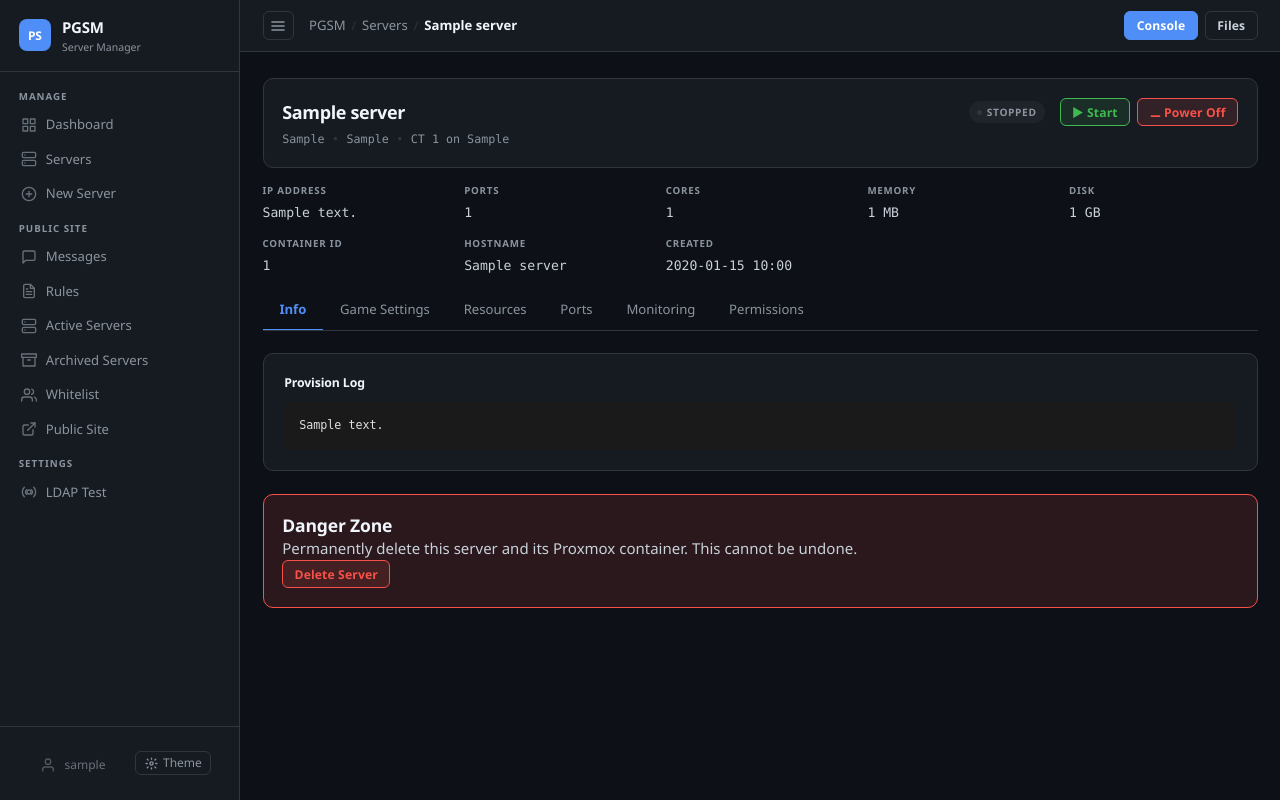
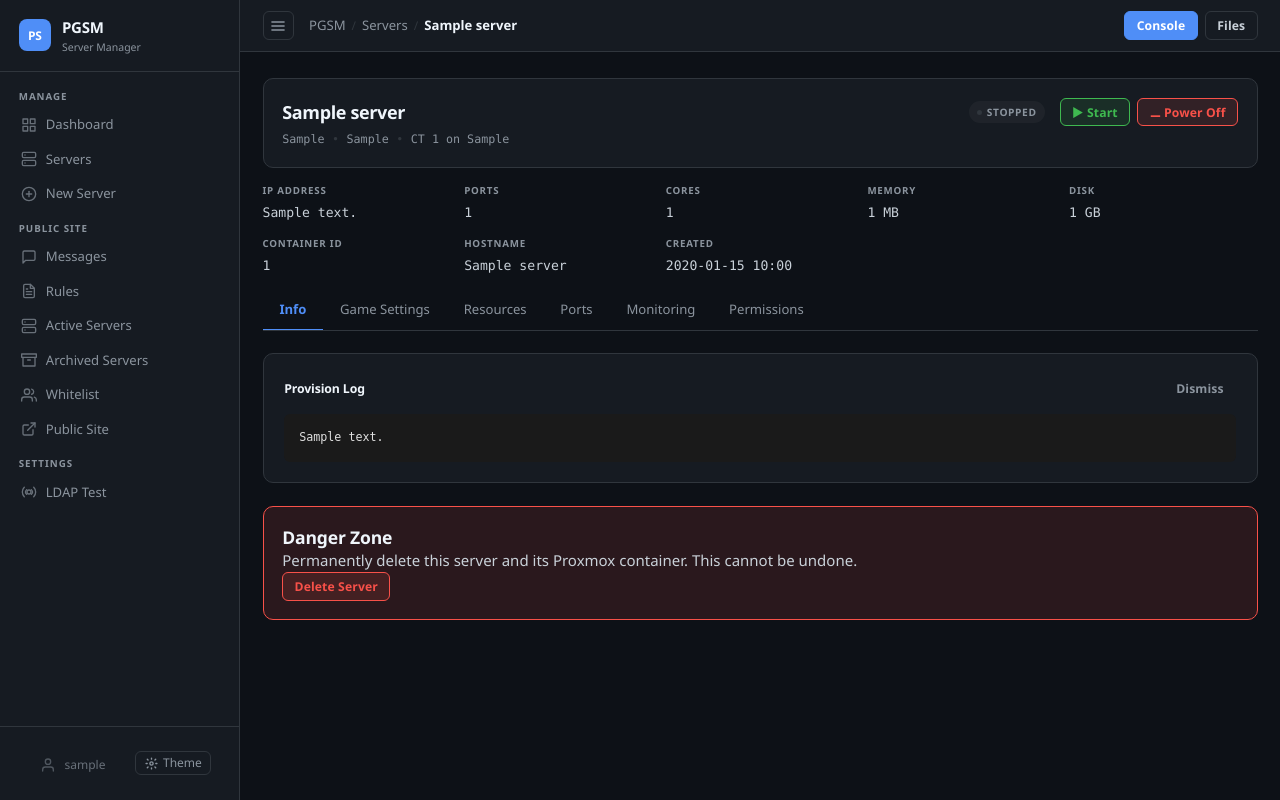
Before and after one commit to Jthiess/PGSM, a Flask app: page /manage/servers/1 in a window 1280 px wide. Run offline with Flask 3, Linux system fonts and the light colour scheme; the visitor is signed in with stand-in values (Sample User, id 1); tables that the repository leaves empty hold one stand-in row (values such as "Sample post"); some libraries are stand-ins or nearby versions.

Commit message:
Hide provision log after clicking away

```diff
--- a/app/templates/servers/detail.html
+++ b/app/templates/servers/detail.html
@@ -399,10 +399,22 @@
 
 {% if session.get('admin_auth') and server.provision_log %}
 <!-- Provision log -->
-<div class="card" style="margin-top: 1.5rem; padding: 1.375rem;">
-    <h3 class="section-title" style="margin-bottom: 0.75rem;">Provision Log</h3>
+<div class="card" id="provision-log-card" style="margin-top: 1.5rem; padding: 1.375rem;">
+    <div style="display: flex; align-items: center; justify-content: space-between; margin-bottom: 0.75rem;">
+        <h3 class="section-title" style="margin: 0;">Provision Log</h3>
+        <button class="btn btn-ghost btn-sm" onclick="dismissProvisionLog()">Dismiss</button>
+    </div>
     <pre style="background: var(--bg-code, #1a1a1a); color: var(--text-code, #e0e0e0); border-radius: 6px; padding: 1rem; font-size: 0.78rem; line-height: 1.5; overflow-x: auto; white-space: pre-wrap; word-break: break-all; max-height: 400px; overflow-y: auto; margin: 0;">{{ server.provision_log }}</pre>
 </div>
+<script>
+function dismissProvisionLog() {
+    fetch('/api/servers/{{ server.id }}/provision-log/dismiss', { method: 'POST' })
+        .then(function() {
+            var card = document.getElementById('provision-log-card');
+            if (card) card.remove();
+        });
+}
+</script>
 {% endif %}
 
 {% if session.get('admin_auth') %}
```
Also changed, not shown: app/blueprints/api/routes.py (+8 -0 lines).
